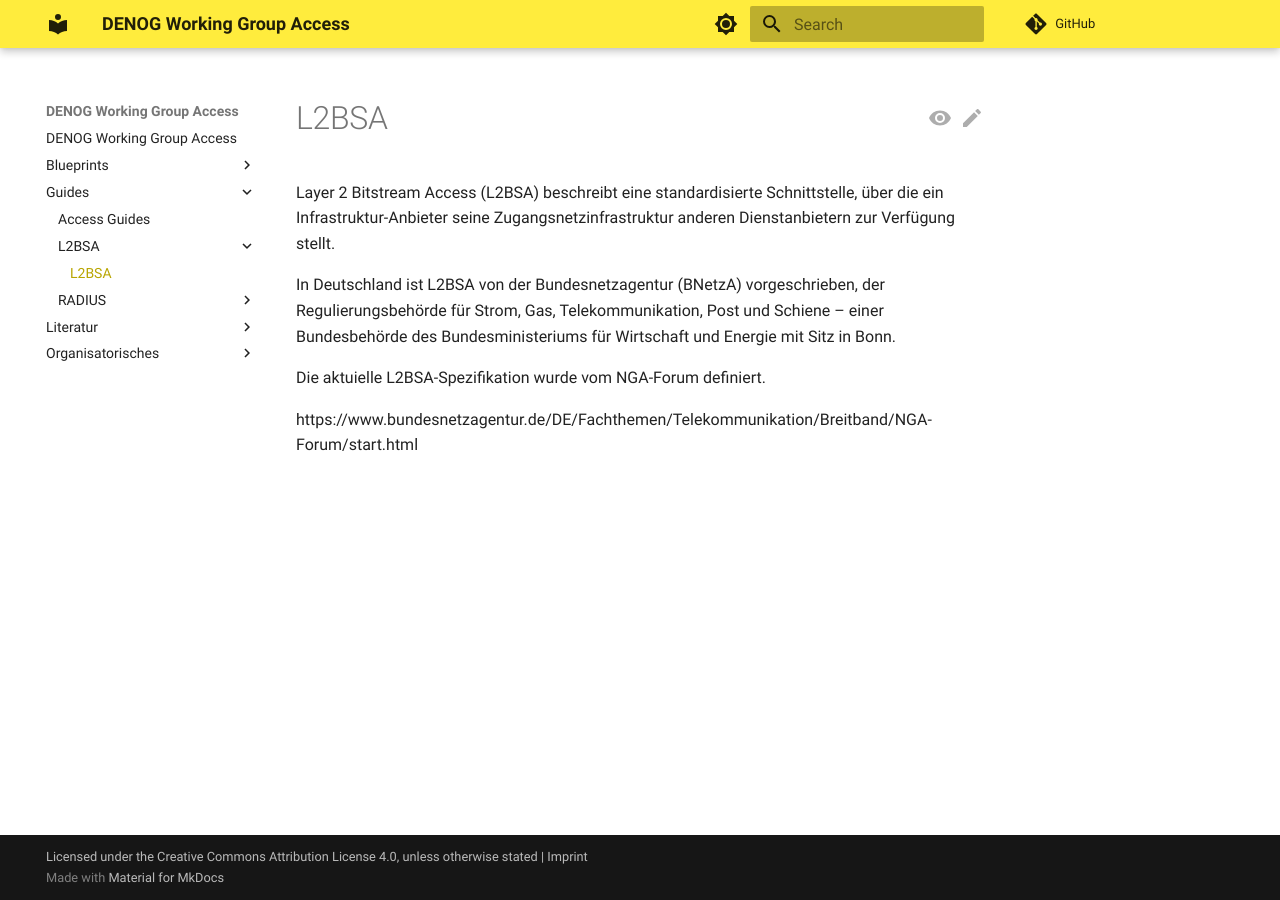
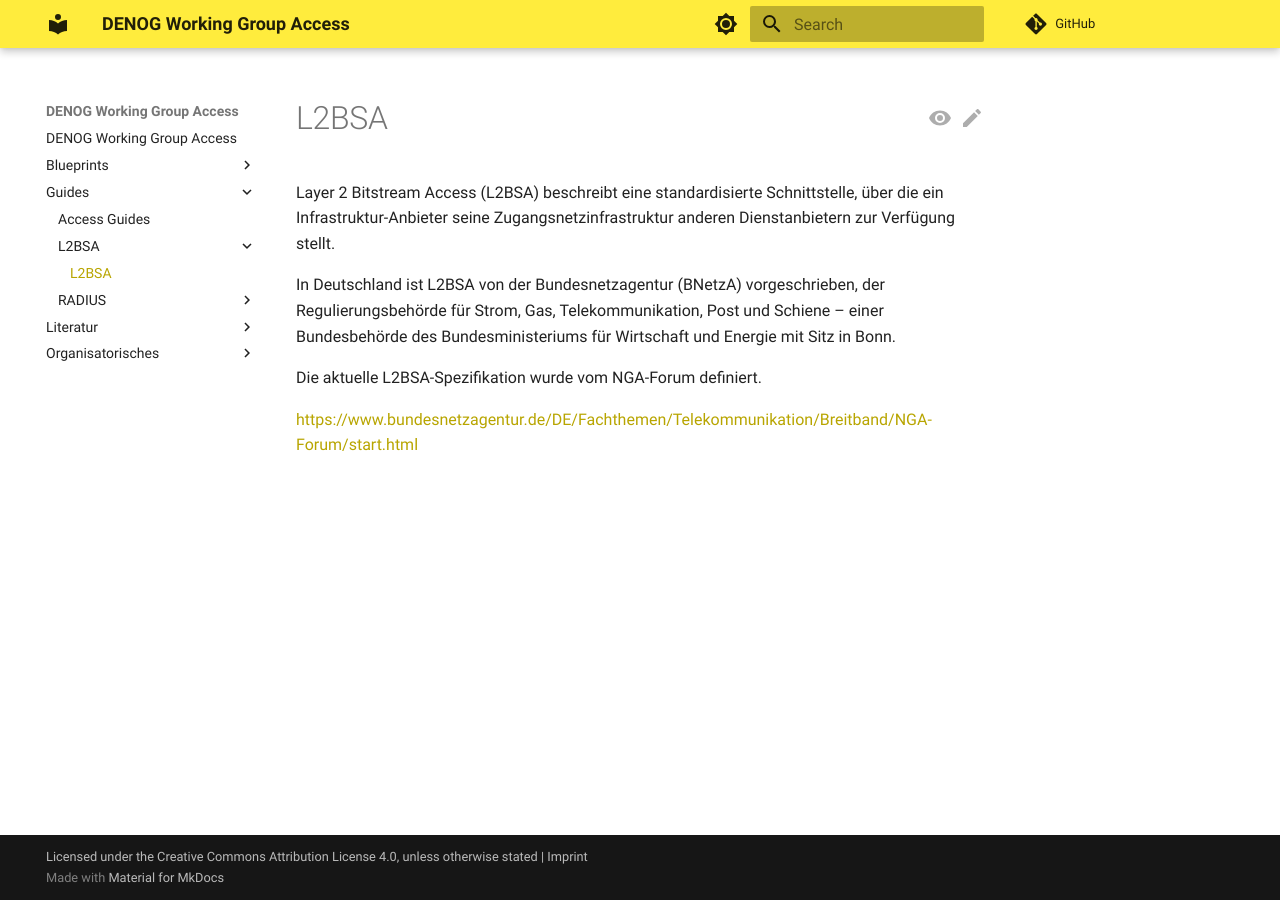
Before and after one commit to denog/denog-wg-access, an MkDocs documentation site: the page built from docs/guides/L2BSA/index.md, in a window 1280 px wide. Built offline with MkDocs 1.6.1 and Material for MkDocs 9.7.7, drawn with Linux system fonts in a browser that asks for light colours; comment, search, counter and statistics services are not loaded.

Commit message:
guides/l2bsa: fix link formatting and fix typo

```diff
--- a/docs/guides/L2BSA/index.md
+++ b/docs/guides/L2BSA/index.md
@@ -7,6 +7,6 @@ Dienstanbietern zur Verfügung stellt.
 In Deutschland ist L2BSA von der Bundesnetzagentur (BNetzA) vorgeschrieben,
 der Regulierungsbehörde für Strom, Gas, Telekommunikation, Post und Schiene – einer Bundesbehörde des Bundesministeriums für Wirtschaft und Energie mit Sitz in Bonn.
 
-Die aktuielle L2BSA-Spezifikation wurde vom NGA-Forum definiert.
+Die aktuelle L2BSA-Spezifikation wurde vom NGA-Forum definiert.
 
-https://www.bundesnetzagentur.de/DE/Fachthemen/Telekommunikation/Breitband/NGA-Forum/start.html
+<https://www.bundesnetzagentur.de/DE/Fachthemen/Telekommunikation/Breitband/NGA-Forum/start.html>
```
